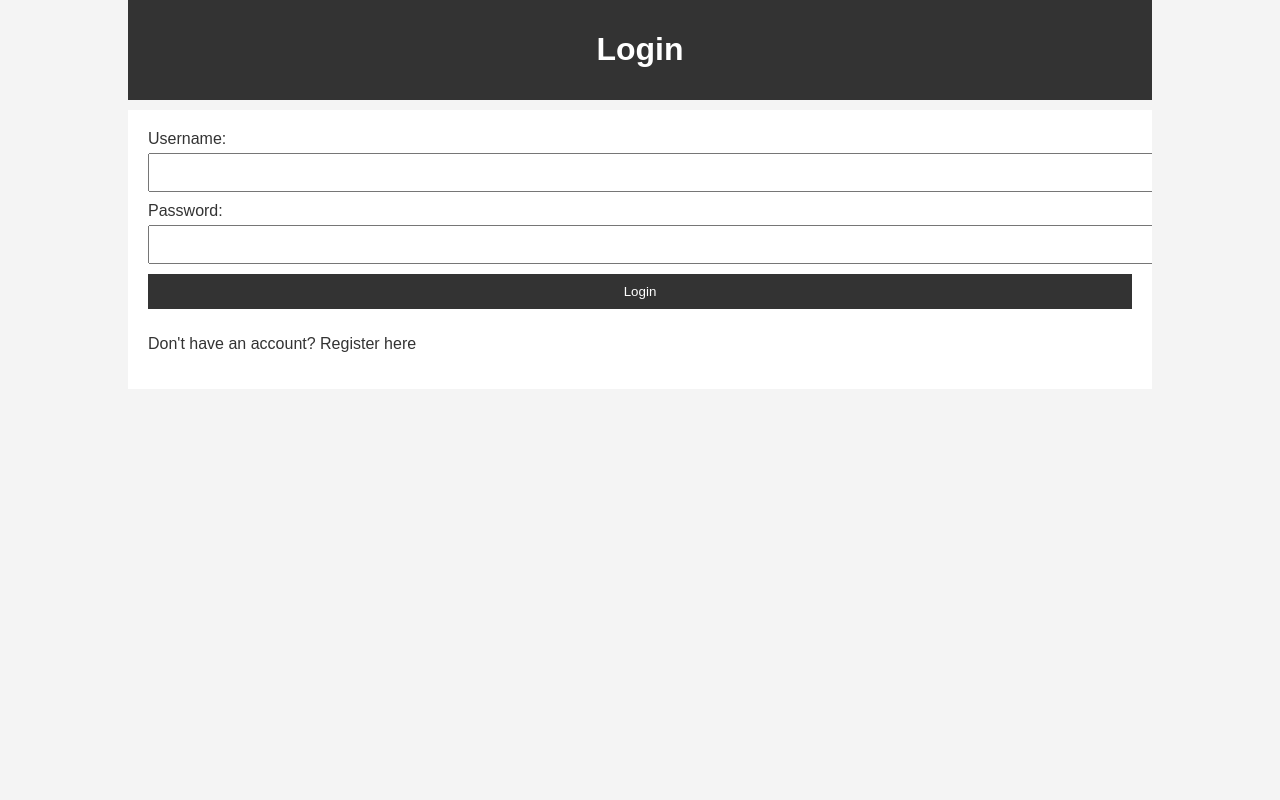
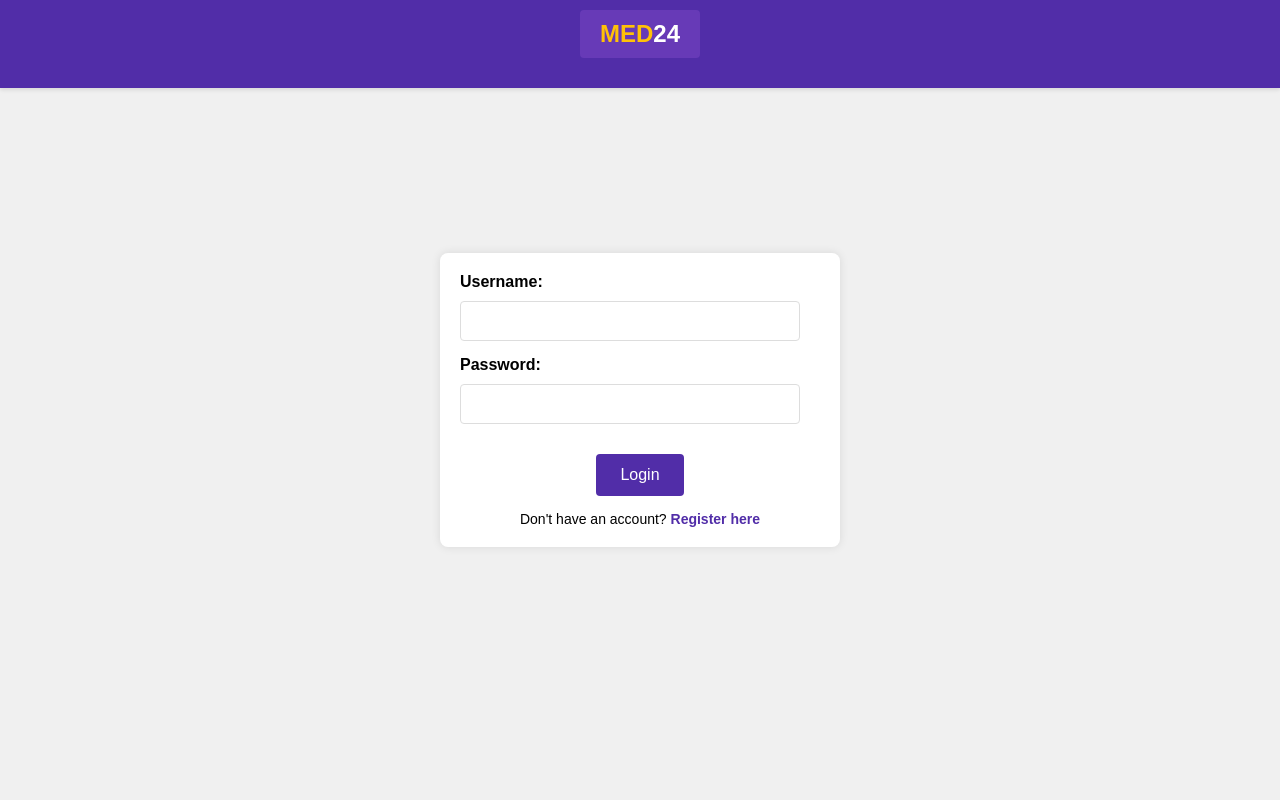
Before and after one commit to mounik0313n/Project-1, a Flask app: page / in a window 1280 px wide. Run offline with Flask 3, Linux system fonts and the light colour scheme; some libraries are stand-ins or nearby versions.

Commit message:
Update login.html

```diff
--- a/templates/login.html
+++ b/templates/login.html
@@ -2,25 +2,183 @@
 <html lang="en">
 <head>
     <meta charset="UTF-8">
-    <title>Login</title>
-    <link rel="stylesheet" href="{{ url_for('static', filename='style.css') }}">
+    <meta name="viewport" content="width=device-width, initial-scale=1.0">
+    <title>Login | MED24</title>
+    <link rel="stylesheet" href="https://cdnjs.cloudflare.com/ajax/libs/font-awesome/5.15.4/css/all.min.css">
+    <style>
+        /* Reset and basic styles */
+        * {
+            box-sizing: border-box;
+            margin: 0;
+            padding: 0;
+        }
+
+        body {
+            font-family: Arial, sans-serif;
+            background-color: #f0f0f0;
+            display: flex;
+            justify-content: center;
+            align-items: center;
+            height: 100vh;
+            margin: 0;
+        }
+
+        .navbar {
+            background-color: #512DA8;
+            color: #fff;
+            text-align: center;
+            padding: 10px 0;
+            width: 100%;
+            box-shadow: 0 2px 4px rgba(0, 0, 0, 0.1);
+            position: fixed;
+            top: 0;
+            z-index: 1000;
+        }
+
+        .med24 {
+            font-size: 24px;
+            font-weight: bold;
+            text-transform: uppercase;
+            display: inline-block;
+            padding: 10px 20px;
+            border-radius: 4px;
+            background-color: #673AB7;
+            margin-bottom: 20px;
+        }
+
+        .med24 span {
+            color: #FFC107; /* Yellow color */
+        }
+
+        .divider {
+            width: 100%;
+            height: 1px;
+            background-color: #ddd;
+            margin: 20px 0;
+        }
+
+        .content {
+            background-color: #fff;
+            border-radius: 8px;
+            box-shadow: 0 0 10px rgba(0, 0, 0, 0.1);
+            width: 400px;
+            padding: 20px;
+            text-align: center;
+        }
+
+        .form-group {
+            margin-bottom: 15px;
+            text-align: left; /* Align form labels and inputs to the left */
+        }
+
+        label {
+            display: block;
+            font-weight: bold;
+            margin-bottom: 5px;
+        }
+
+        input[type="text"],
+        input[type="password"] {
+            width: calc(100% - 20px); /* Adjusting input width */
+            padding: 10px;
+            font-size: 16px;
+            border: 1px solid #ddd;
+            border-radius: 4px;
+            transition: border-color 0.3s;
+            margin-top: 5px; /* Adjusting margin top */
+        }
+
+        input[type="text"]:focus,
+        input[type="password"]:focus {
+            outline: none;
+            border-color: #512DA8;
+        }
+
+        .btn {
+            background-color: #512DA8;
+            color: #fff;
+            border: none;
+            padding: 12px 24px;
+            font-size: 16px;
+            cursor: pointer;
+            border-radius: 4px;
+            transition: background-color 0.3s;
+            margin-top: 15px;
+        }
+
+        .btn:hover {
+            background-color: #311B92;
+        }
+
+        .message {
+            color: #f00;
+            font-size: 14px;
+            margin-top: 10px;
+            text-align: center;
+        }
+
+        .signup-link {
+            margin-top: 15px;
+            text-align: center;
+            font-size: 14px;
+        }
+
+        .signup-link a {
+            color: #512DA8;
+            text-decoration: none;
+            font-weight: bold;
+        }
+
+        .signup-link a:hover {
+            text-decoration: underline;
+        }
+
+        .additional-content {
+            text-align: center;
+            margin-top: 20px;
+        }
+
+        .additional-content p {
+            font-size: 16px;
+            color: #666;
+        }
+
+        .additional-content a {
+            color: #512DA8;
+            text-decoration: none;
+            font-weight: bold;
+            margin-left: 10px;
+            transition: color 0.3s;
+        }
+
+        .additional-content a:hover {
+            color: #311B92;
+        }
+    </style>
 </head>
 <body>
+    <div class="navbar">
+        <span class="med24"><span style="color: #FFC107;">MED</span>24</span>
+    </div>
     <div class="content">
-        <div class="topbar">
-            <h1>Login</h1>
-        </div>
-        <div class="contentbar">
-            <form action="/login" method="post">
+        <form action="/login" method="post">
+            <div class="form-group">
                 <label for="username">Username:</label>
                 <input type="text" id="username" name="username" required>
+            </div>
+            <div class="form-group">
                 <label for="password">Password:</label>
                 <input type="password" id="password" name="password" required>
-                <button type="submit" class="btn">Login</button>
-            </form>
-            <p>{{ msg }}</p>
+            </div>
+            <button type="submit" class="btn">Login</button>
+        </form>
+        <p class="message">{{ msg }}</p>
+        <div class="signup-link">
             <p>Don't have an account? <a href="/register">Register here</a></p>
         </div>
     </div>
+    <div class="additional-content">
+        <!-- Removed previous additional content as per the request -->
+    </div>
 </body>
 </html>
```
